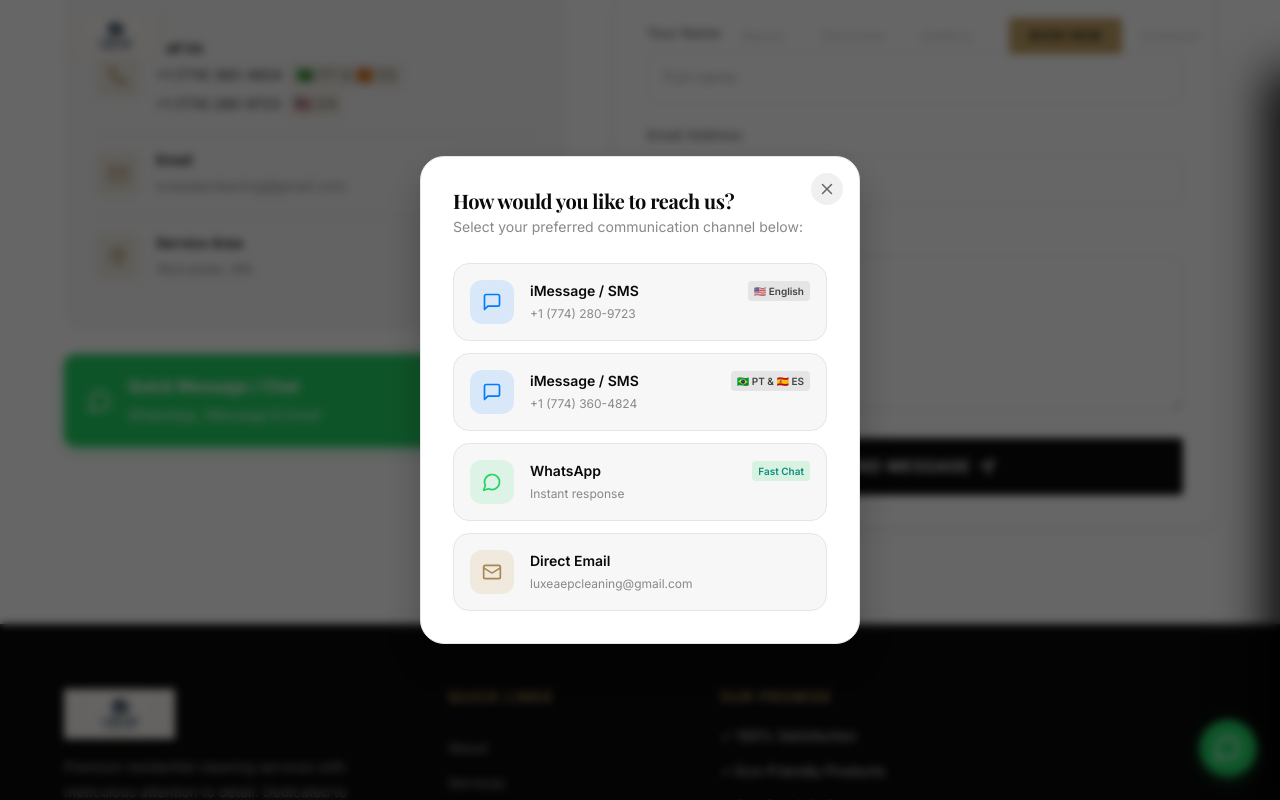
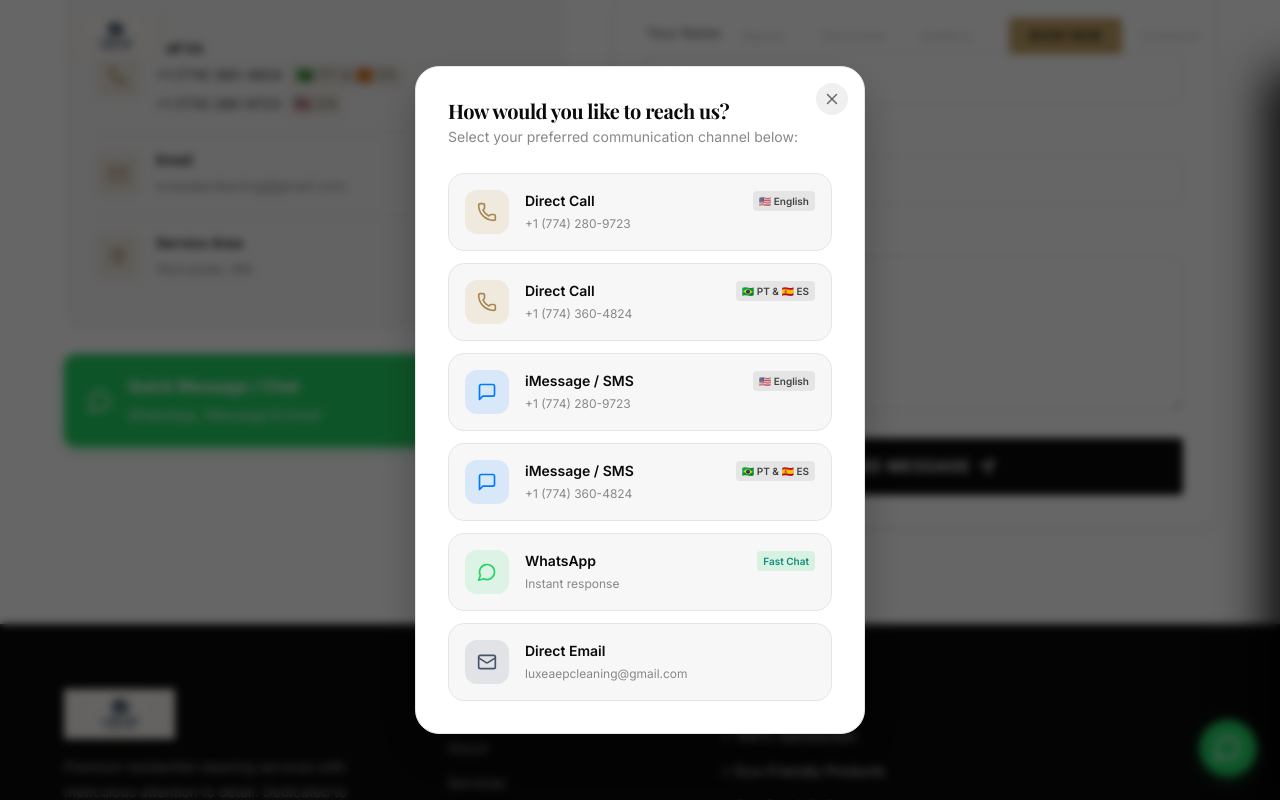
Before and after one commit to dgmal10/luxe-ap-cleaning, a React (Vite) app: page / in a window 1280 px wide. Both pictures are taken after a click on the button "Contact options". Shown: the part 5935-6735 px from the top of the page. Built offline with nearby package versions, Linux system fonts and the light colour scheme; no server answers; the database is empty; a web font is replaced by a local one.

Commit message:
feat: add direct call options to contact options modal

```diff
--- a/src/components/public/Contact.css
+++ b/src/components/public/Contact.css
@@ -188,7 +188,9 @@
   border-radius: var(--radius-2xl);
   padding: var(--space-8);
   width: 100%;
-  max-width: 440px;
+  max-width: 450px;
+  max-height: 90vh;
+  overflow-y: auto;
   position: relative;
   box-shadow: 0 20px 40px rgba(0, 0, 0, 0.25);
   border: 1px solid var(--color-gray-200);
@@ -278,6 +280,11 @@
   flex-shrink: 0;
 }
 
+.contact-modal__option--phone .contact-modal__option-icon {
+  background: rgba(191, 155, 80, 0.15);
+  color: var(--color-gold-dark);
+}
+
 .contact-modal__option--imessage .contact-modal__option-icon {
   background: rgba(0, 122, 255, 0.12);
   color: #007AFF;
@@ -289,8 +296,8 @@
 }
 
 .contact-modal__option--email .contact-modal__option-icon {
-  background: rgba(191, 155, 80, 0.15);
-  color: var(--color-gold-dark);
+  background: rgba(100, 116, 139, 0.15);
+  color: #475569;
 }
 
 .contact-modal__option-text {
--- a/src/components/public/Contact.tsx
+++ b/src/components/public/Contact.tsx
@@ -30,6 +30,42 @@
         <p className="contact-modal__sub">Select your preferred communication channel below:</p>
 
         <div className="contact-modal__options">
+          {/* Direct Phone Call - English */}
+          <a
+            href={`tel:+${BUSINESS.phoneEN.replace(/\D/g, '')}`}
+            className="contact-modal__option contact-modal__option--phone"
+            onClick={onClose}
+          >
+            <div className="contact-modal__option-icon">
+              <Phone size={20} />
+            </div>
+            <div className="contact-modal__option-text">
+              <div className="contact-modal__option-header">
+                <strong>Direct Call</strong>
+                <span className="contact-modal__tag">🇺🇸 English</span>
+              </div>
+              <small>{BUSINESS.phoneEN}</small>
+            </div>
+          </a>
+
+          {/* Direct Phone Call - PT & ES */}
+          <a
+            href={`tel:+${BUSINESS.phone.replace(/\D/g, '')}`}
+            className="contact-modal__option contact-modal__option--phone"
+            onClick={onClose}
+          >
+            <div className="contact-modal__option-icon">
+              <Phone size={20} />
+            </div>
+            <div className="contact-modal__option-text">
+              <div className="contact-modal__option-header">
+                <strong>Direct Call</strong>
+                <span className="contact-modal__tag">🇧🇷 PT &amp; 🇪🇸 ES</span>
+              </div>
+              <small>{BUSINESS.phone}</small>
+            </div>
+          </a>
+
           {/* iMessage / SMS - English */}
           <a
             href={`sms:+${BUSINESS.phoneEN.replace(/\D/g, '')}`}
```
